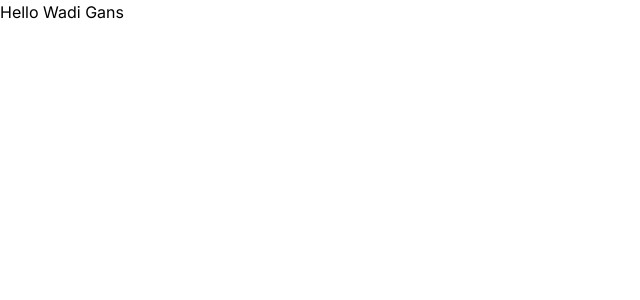
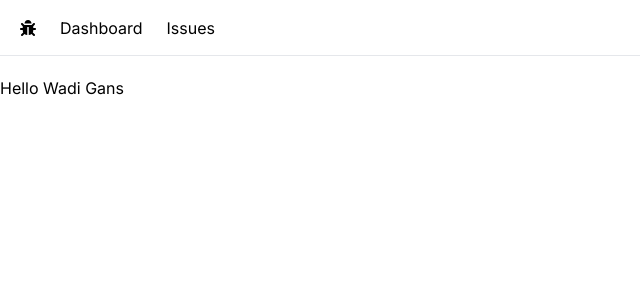
Before and after one commit to reaperizy/issue-tracker, a Next.js app: page / in a window 1280 px wide. Shown: the top 300 px of the page, without its empty margins (0-640 px from the left). Built offline with nearby package versions, Linux system fonts and the light colour scheme.

Commit message:
create a navbar + import a first react icons

```diff
--- /dev/null
+++ b/app/NavBar.tsx
@@ -0,0 +1,18 @@
+import React from 'react'
+import Link from 'next/link'
+
+import { FaBug } from "react-icons/fa";
+
+const NavBar = () => {
+  return (
+     <nav className='flex space-x-6 border-b px-5 mb-5 h-14 items-center'>
+        <Link href='/'><FaBug /></Link>
+        <ul className='flex space-x-6'>
+            <li><Link href='/dashboard'>Dashboard</Link></li>
+            <li><Link href='/issues'>Issues</Link></li>
+        </ul>
+     </nav>
+    )
+}
+
+export default NavBar
--- a/app/layout.tsx
+++ b/app/layout.tsx
@@ -1,6 +1,7 @@
 import './globals.css'
 import type { Metadata } from 'next'
 import { Inter } from 'next/font/google'
+import NavBar from './NavBar'
 
 const inter = Inter({ subsets: ['latin'] })
 
@@ -16,7 +17,9 @@
 }) {
   return (
     <html lang="en">
-      <body className={inter.className}>{children}</body>
+      <body className={inter.className}>
+        <NavBar />
+        {children}</body>
     </html>
   )
 }
--- a/package.json
+++ b/package.json
@@ -19,6 +19,7 @@
     "postcss": "8.4.35",
     "react": "18.2.0",
     "react-dom": "18.2.0",
+    "react-icons": "^5.0.1",
     "tailwindcss": "3.4.1",
     "typescript": "5.3.3"
   }
```
Also changed, not shown: 1 other file (tests, documents, lock files or other folders).
